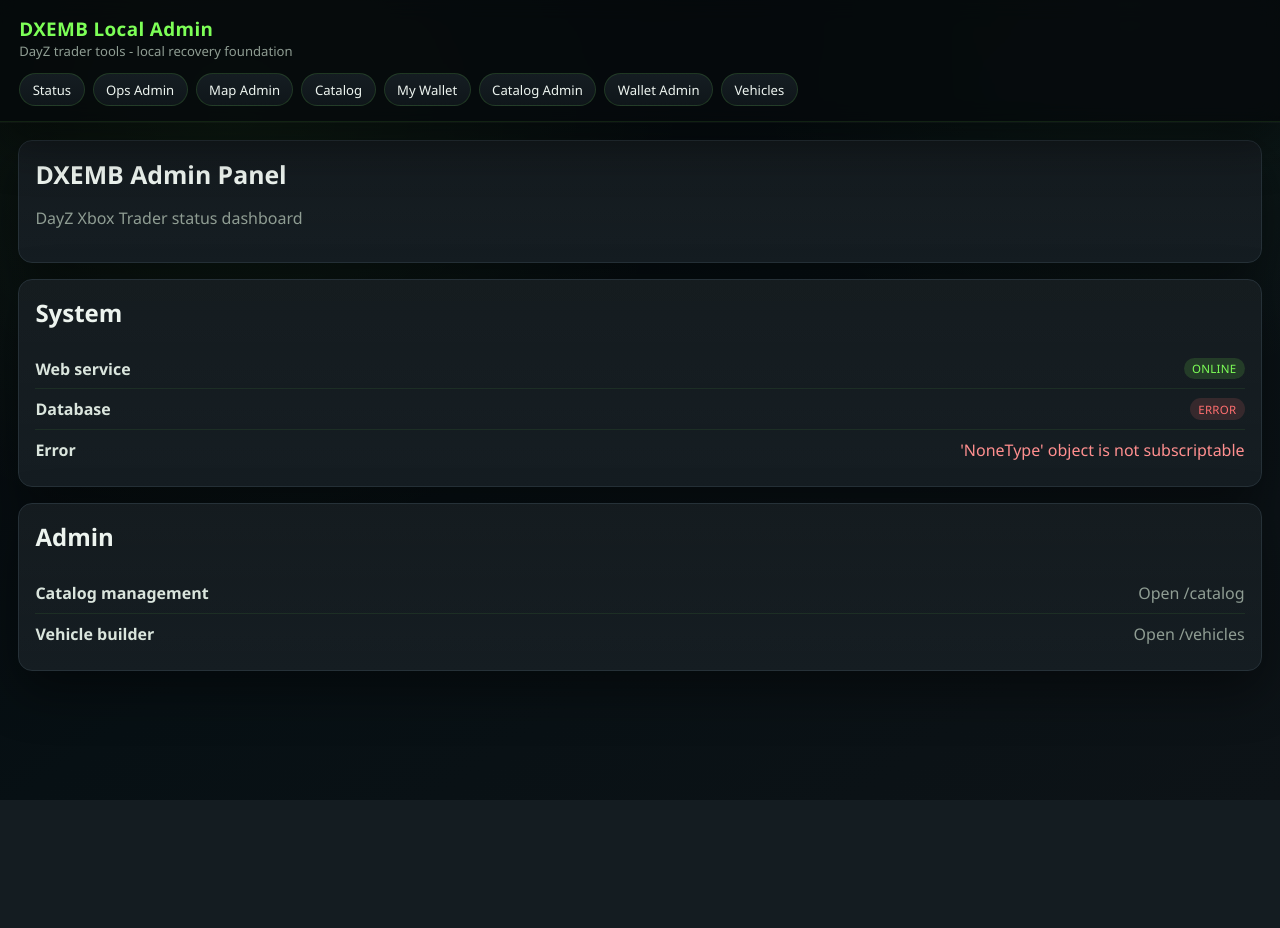
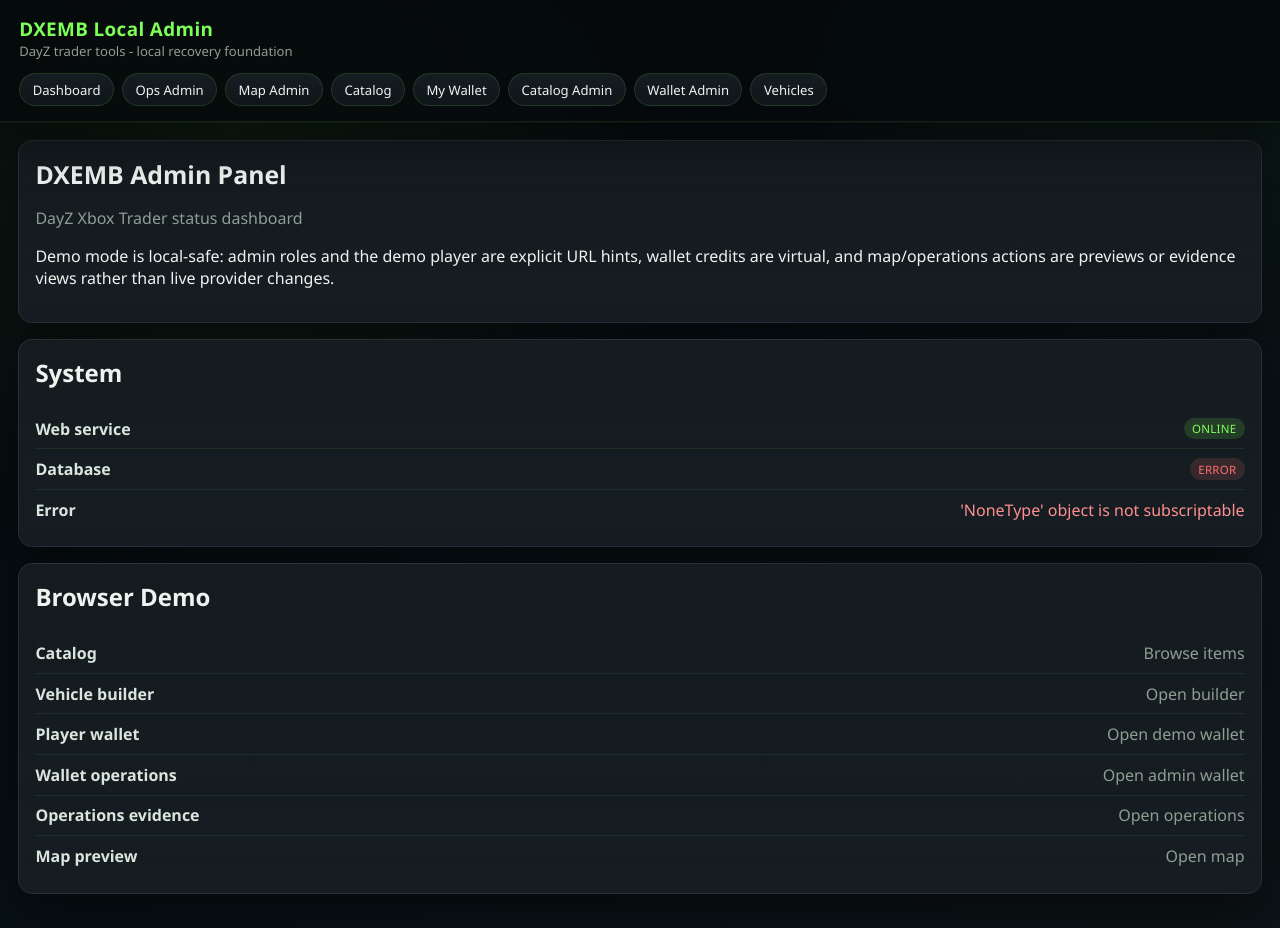
Before and after one commit to Shawnowens4/DayZTrader, a Flask app: page / in a window 1280 px wide. Before the commit the page ends 800 px from the top, so only its background shows below. Run offline with Flask 3, Linux system fonts and the light colour scheme; some libraries are stand-ins or nearby versions.

Commit message:
chore(demo): expose local-safe browser walkthrough
Co-authored-by: Copilot <223556219+Copilot@users.noreply.github.com>

```diff
--- a/dxemb/web/templates/dashboard.html
+++ b/dxemb/web/templates/dashboard.html
@@ -4,6 +4,11 @@
 <section class="panel">
   <h1 class="page-title">DXEMB Admin Panel</h1>
   <p class="page-subtitle">DayZ Xbox Trader status dashboard</p>
+  <p>
+    Demo mode is local-safe: admin roles and the demo player are explicit URL
+    hints, wallet credits are virtual, and map/operations actions are previews
+    or evidence views rather than live provider changes.
+  </p>
 </section>
 
 <section class="panel">
@@ -45,14 +50,30 @@
 {% endif %}
 
 <section class="panel">
-  <h2>Admin</h2>
+  <h2>Browser Demo</h2>
   <div class="data-row row">
-    <span class="label">Catalog management</span>
-    <a class="val" href="/catalog" aria-label="Open catalog management">Open /catalog</a>
+    <span class="label">Catalog</span>
+    <a class="val" href="/catalog">Browse items</a>
   </div>
   <div class="data-row row">
     <span class="label">Vehicle builder</span>
-    <a class="val" href="/vehicles" aria-label="Open vehicle builder">Open /vehicles</a>
+    <a class="val" href="/vehicles?as_role=admin">Open builder</a>
+  </div>
+  <div class="data-row row">
+    <span class="label">Player wallet</span>
+    <a class="val" href="/wallet/me?discord_user_id=demo-player">Open demo wallet</a>
+  </div>
+  <div class="data-row row">
+    <span class="label">Wallet operations</span>
+    <a class="val" href="/wallet/admin?as_role=admin">Open admin wallet</a>
+  </div>
+  <div class="data-row row">
+    <span class="label">Operations evidence</span>
+    <a class="val" href="/admin/operations?as_role=admin">Open operations</a>
+  </div>
+  <div class="data-row row">
+    <span class="label">Map preview</span>
+    <a class="val" href="/admin/map?as_role=admin">Open map</a>
   </div>
 </section>
 {% endblock %}
--- a/dxemb/web/ui.py
+++ b/dxemb/web/ui.py
@@ -148,14 +148,14 @@ def catalog_thumbnail_src(classname: str | None, source_url: str | None) -> str:
 
 def ui_nav_links() -> list[dict[str, str]]:
     return [
-        {"href": "/", "label": "Status"},
+        {"href": "/", "label": "Dashboard"},
         {"href": "/admin/operations?as_role=admin", "label": "Ops Admin"},
         {"href": "/admin/map?as_role=admin", "label": "Map Admin"},
         {"href": "/catalog", "label": "Catalog"},
-        {"href": "/wallet/me", "label": "My Wallet"},
+        {"href": "/wallet/me?discord_user_id=demo-player", "label": "My Wallet"},
         {"href": "/catalog/admin", "label": "Catalog Admin"},
-        {"href": "/wallet/admin", "label": "Wallet Admin"},
-        {"href": "/vehicles", "label": "Vehicles"},
+        {"href": "/wallet/admin?as_role=admin", "label": "Wallet Admin"},
+        {"href": "/vehicles?as_role=admin", "label": "Vehicles"},
     ]
 
 
```
Also changed, not shown: tests/test_web_visual_foundation_slice_a.py (+16 -0 lines).
